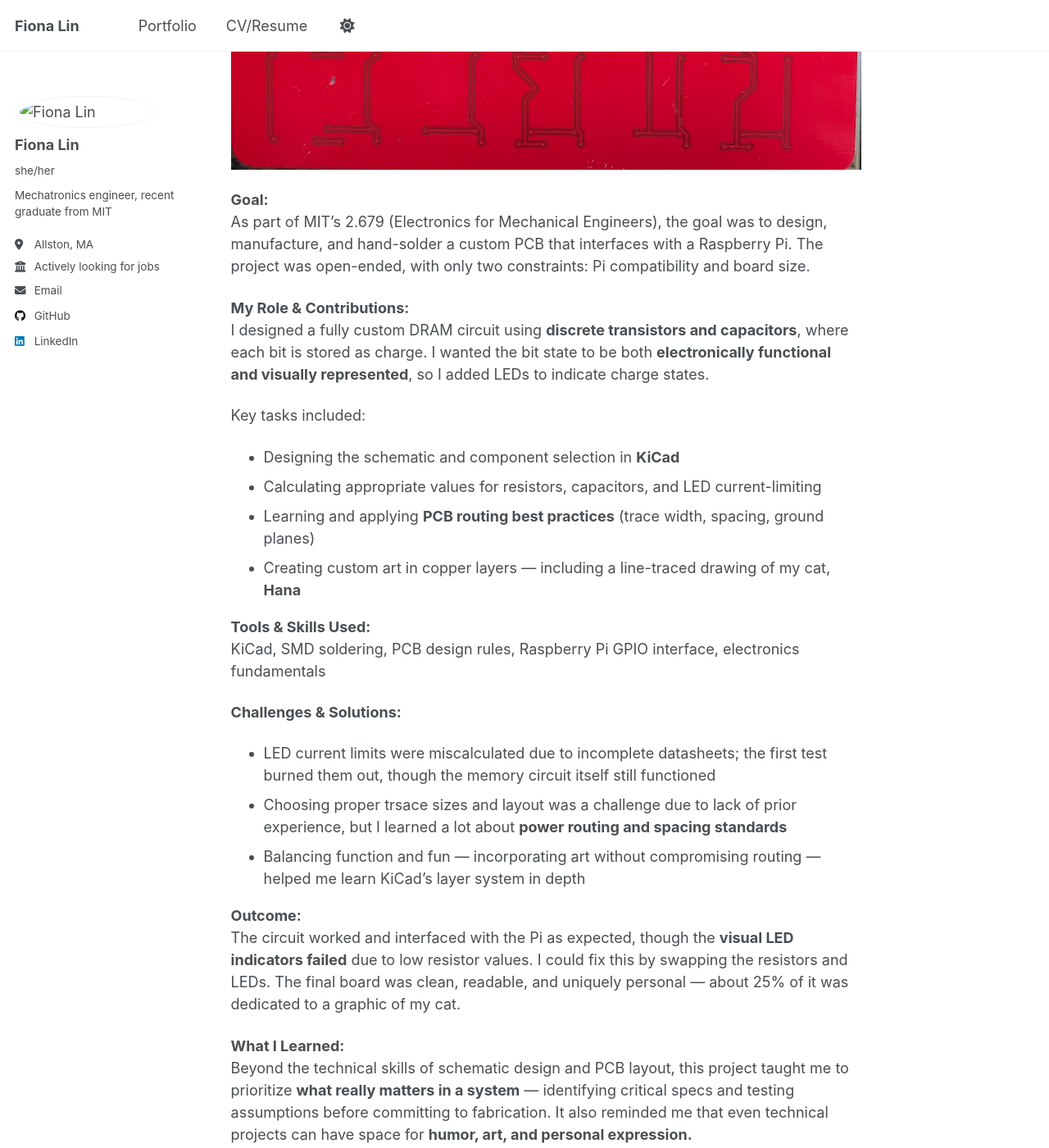
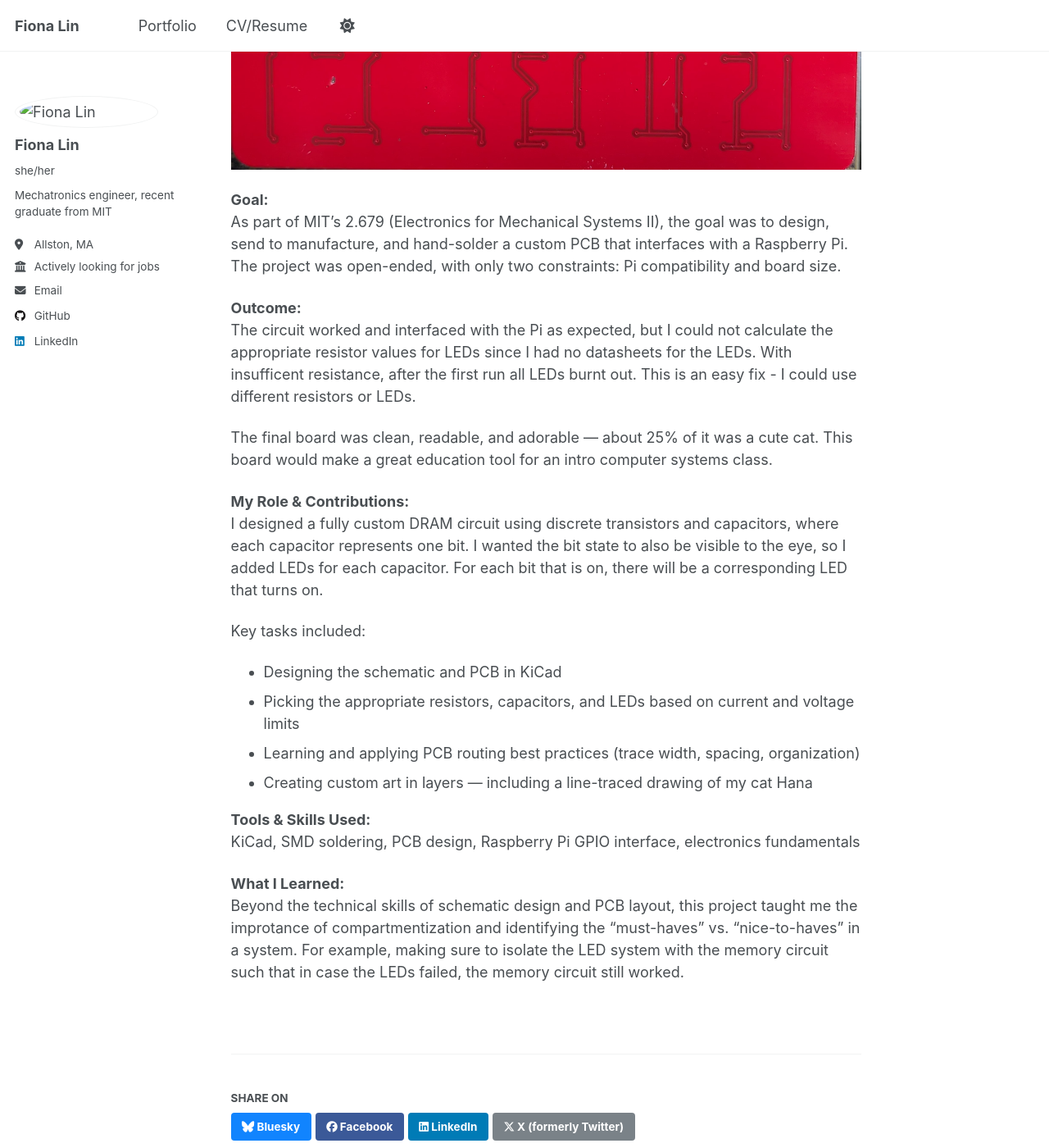
Before and after one commit to FionaLin13/backup.github.ioo, a Jekyll site: the page built from _portfolio/hana_dram.md, in a window 1280 px wide and 1400 px high, scrolled down 1707 px. Shown: the whole window at 82% size. Built offline with Jekyll 4.4.1, drawn with Linux system fonts in a browser that asks for light colours.

Commit message:
revised hana dram text

```diff
--- a/_portfolio/hana_dram.md
+++ b/_portfolio/hana_dram.md
@@ -11,27 +11,24 @@ collection: portfolio
 <img title="a title" alt="Alt text" src="/images/dram_final_back.jpg">
 
 **Goal:**
-As part of MIT’s 2.679 (Electronics for Mechanical Engineers), the goal was to design, manufacture, and hand-solder a custom PCB that interfaces with a Raspberry Pi. The project was open-ended, with only two constraints: Pi compatibility and board size.
+As part of MIT’s 2.679 (Electronics for Mechanical Systems II), the goal was to design, send to manufacture, and hand-solder a custom PCB that interfaces with a Raspberry Pi. The project was open-ended, with only two constraints: Pi compatibility and board size.
+
+**Outcome:**
+The circuit worked and interfaced with the Pi as expected, but I could not calculate the appropriate resistor values for LEDs since I had no datasheets for the LEDs. With insufficent resistance, after the first run all LEDs burnt out. This is an easy fix - I could use different resistors or LEDs.
+
+The final board was clean, readable, and adorable — about 25% of it was a cute cat. This board would make a great education tool for an intro computer systems class.
 
 **My Role & Contributions:**
-I designed a fully custom DRAM circuit using **discrete transistors and capacitors**, where each bit is stored as charge. I wanted the bit state to be both **electronically functional and visually represented**, so I added LEDs to indicate charge states.
+I designed a fully custom DRAM circuit using discrete transistors and capacitors, where each capacitor represents one bit. I wanted the bit state to also be visible to the eye, so I added LEDs for each capacitor. For each bit that is on, there will be a corresponding LED that turns on.
 
 Key tasks included:
-- Designing the schematic and component selection in **KiCad**
-- Calculating appropriate values for resistors, capacitors, and LED current-limiting
-- Learning and applying **PCB routing best practices** (trace width, spacing, ground planes)
-- Creating custom art in copper layers — including a line-traced drawing of my cat, **Hana**
+- Designing the schematic and PCB in KiCad
+- Picking the appropriate resistors, capacitors, and LEDs based on current and voltage limits
+- Learning and applying PCB routing best practices (trace width, spacing, organization)
+- Creating custom art in layers — including a line-traced drawing of my cat Hana
 
 **Tools & Skills Used:**
-KiCad, SMD soldering, PCB design rules, Raspberry Pi GPIO interface, electronics fundamentals
-
-**Challenges & Solutions:**
-- LED current limits were miscalculated due to incomplete datasheets; the first test burned them out, though the memory circuit itself still functioned
-- Choosing proper trsace sizes and layout was a challenge due to lack of prior experience, but I learned a lot about **power routing and spacing standards**
-- Balancing function and fun — incorporating art without compromising routing — helped me learn KiCad’s layer system in depth
-
-**Outcome:**
-The circuit worked and interfaced with the Pi as expected, though the **visual LED indicators failed** due to low resistor values. I could fix this by swapping the resistors and LEDs. The final board was clean, readable, and uniquely personal — about 25% of it was dedicated to a graphic of my cat.
+KiCad, SMD soldering, PCB design, Raspberry Pi GPIO interface, electronics fundamentals
 
 **What I Learned:**
-Beyond the technical skills of schematic design and PCB layout, this project taught me to prioritize **what really matters in a system** — identifying critical specs and testing assumptions before committing to fabrication. It also reminded me that even technical projects can have space for **humor, art, and personal expression.**
+Beyond the technical skills of schematic design and PCB layout, this project taught me the improtance of compartmentization and identifying the "must-haves" vs. "nice-to-haves" in a system. For example, making sure to isolate the LED system with the memory circuit such that in case the LEDs failed, the memory circuit still worked.
```
